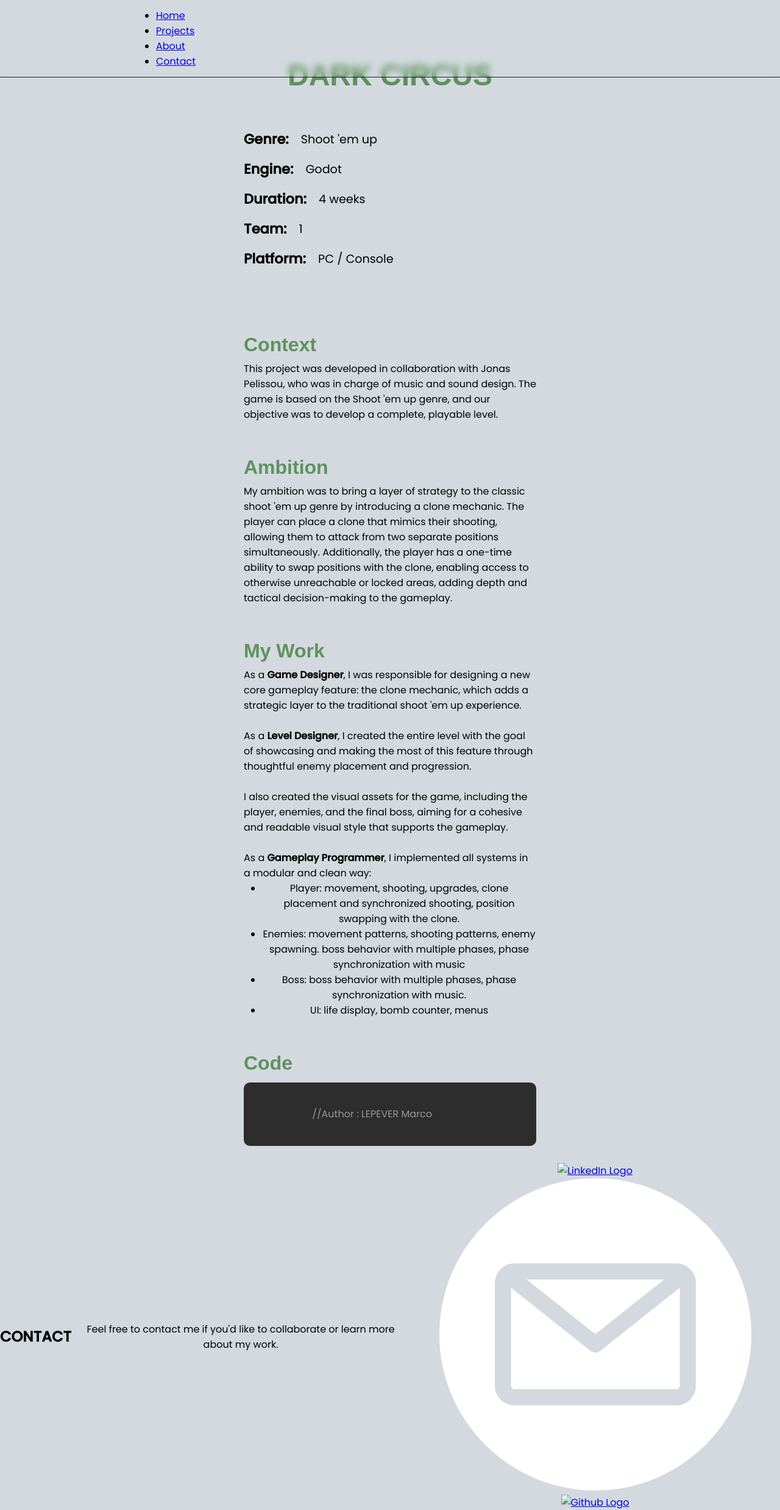
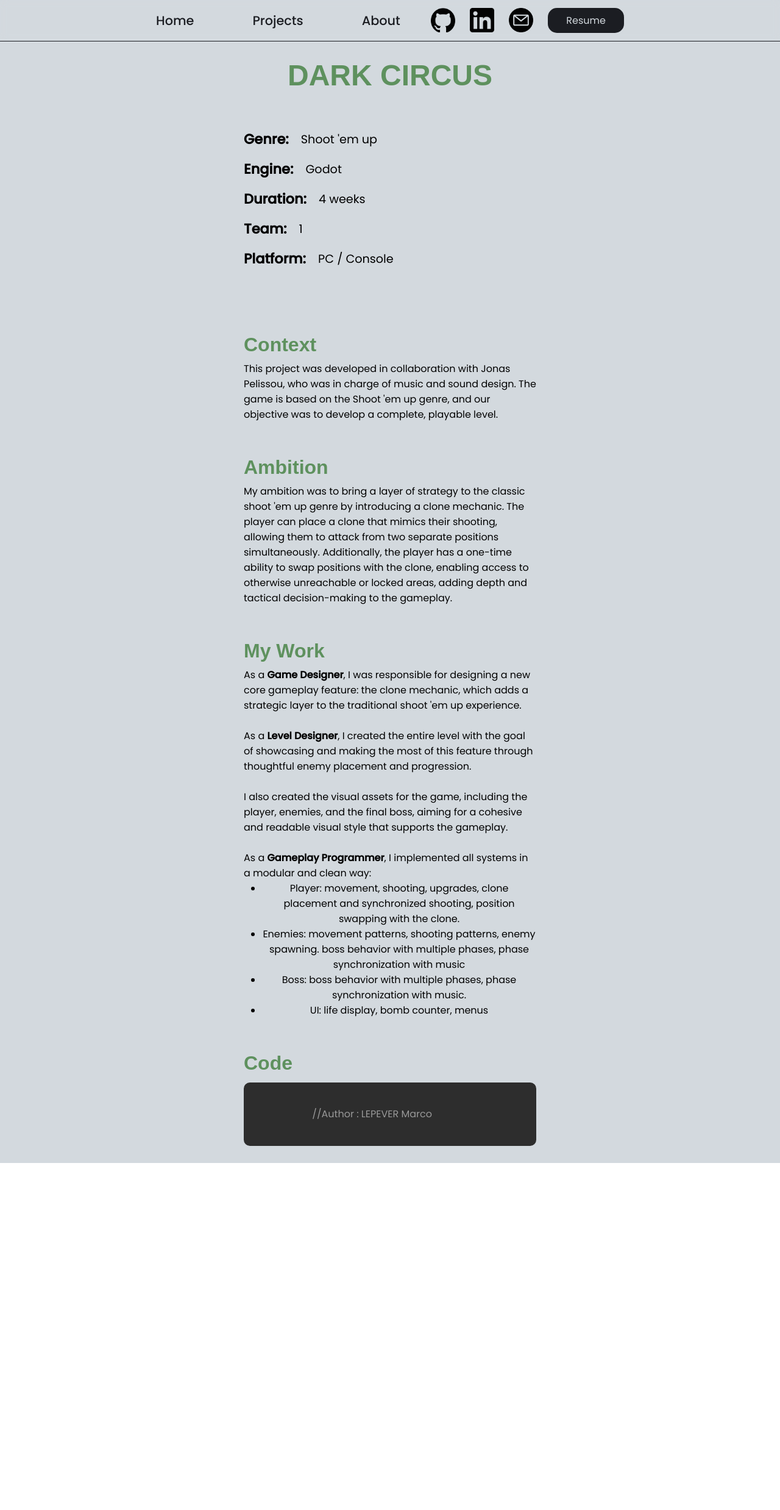
Before and after one commit to mlepever/Portfolio, a plain HTML site: page pages/dark-circus.html in a window 1280 px wide. Shown: the whole page at 61% size. After the commit the page ends 1907 px from the top, so only its background shows below. Drawn offline with nearby package versions, Linux system fonts and the light colour scheme; grey boxes are pictures that could not be loaded.

Commit message:
Fix header pages and delete footer

```diff
--- a/pages/dark-circus.html
+++ b/pages/dark-circus.html
@@ -16,11 +16,16 @@
   <!-- HEADER -->
   <header>
     <nav>
-      <ul>
-        <li><a href="../index.html">Home</a></li>
+      <ul id="navigation">
+        <li><a href="../index.html#home">Home</a></li>
         <li><a href="../index.html#projects">Projects</a></li>
         <li><a href="../index.html#about">About</a></li>
-        <li><a href="../index.html#contact">Contact</a></li>
+      </ul>
+      <ul id="contact">
+        <li><a href="https://github.com/mlepever" target="_blank"><img src="..\images\github.png"></a></li>
+        <li><a href="https://www.linkedin.com/in/marco-lepever/" target="_blank"><img src="..\images\linkedin.png"></a></li>
+        <li><a href="mailto:contact@marcolepever.com" target="_blank"><img src="..\images\email.png"></a></li>
+        <li id="resume"><a href="">Resume</a></li>
       </ul>
     </nav>
   </header>
@@ -119,19 +124,4 @@
       </div>
     </div>
   </section>
-
-  <!-- Contact Section -->
-  <section id="contact">
-    <h1>CONTACT</h1>
-    <p>Feel free to contact me if you'd like to collaborate or learn more about my work.</p>
-    <div id="contact-container">
-      <a href="https://www.linkedin.com/in/marco-lepever" target="_blank" class="contact-link"><img
-          src="../images\LinkedIn_icon.svg.png" alt="LinkedIn Logo"></a>
-      <a href="mailto:contact@marcolepever.com" target="_blank" class="contact-link"><img src="../images\email.png"
-          alt="Email Logo"></a>
-      <a href="https://github.com/mlepever" target="_blank" class="contact-link"><img
-          src="../images\github-mark-white.png" alt="Github Logo"></a>
-    </div>
-    <!-- Content to be added -->
-  </section>
 </body>
```
Also changed, not shown: pages/echoes-of-light.html (+8 -18 lines), pages/hope.html (+8 -18 lines), pages/tetris.html (+8 -18 lines), pages/zamandra.html (+8 -18 lines).
